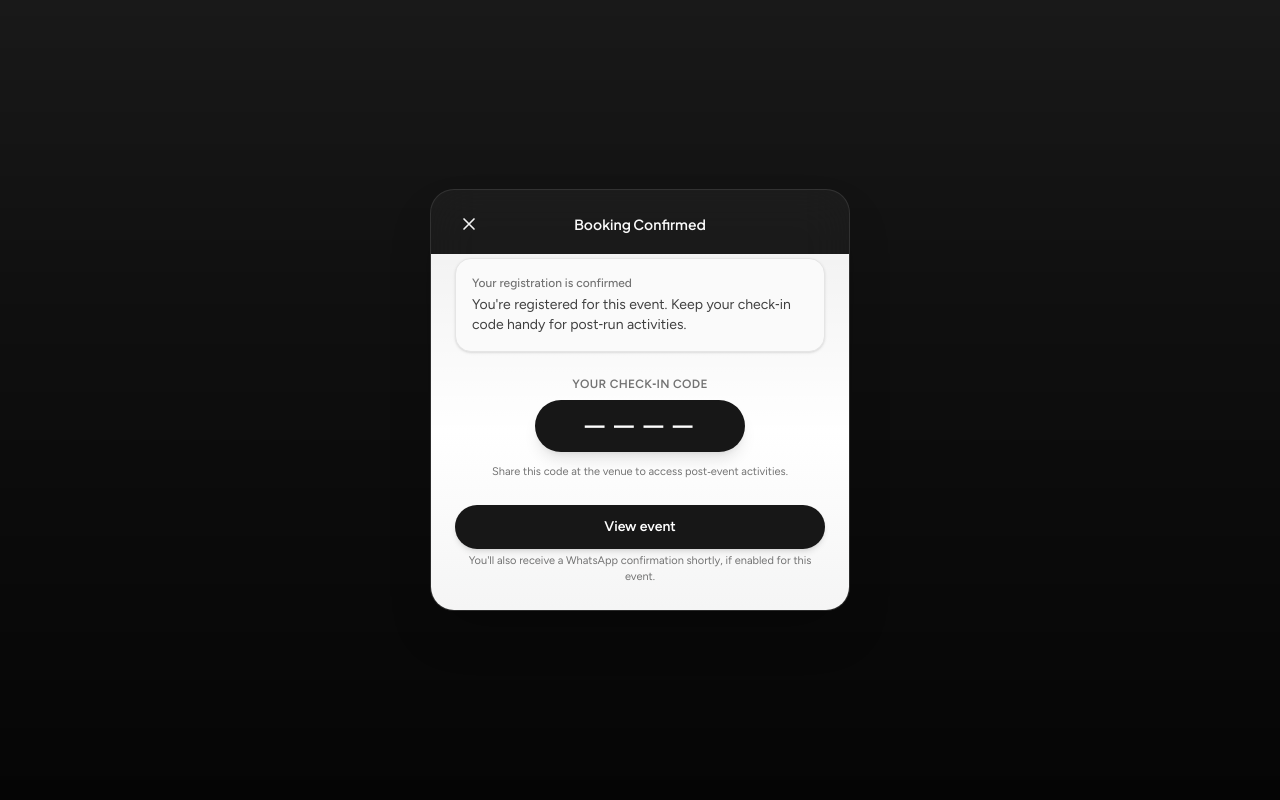
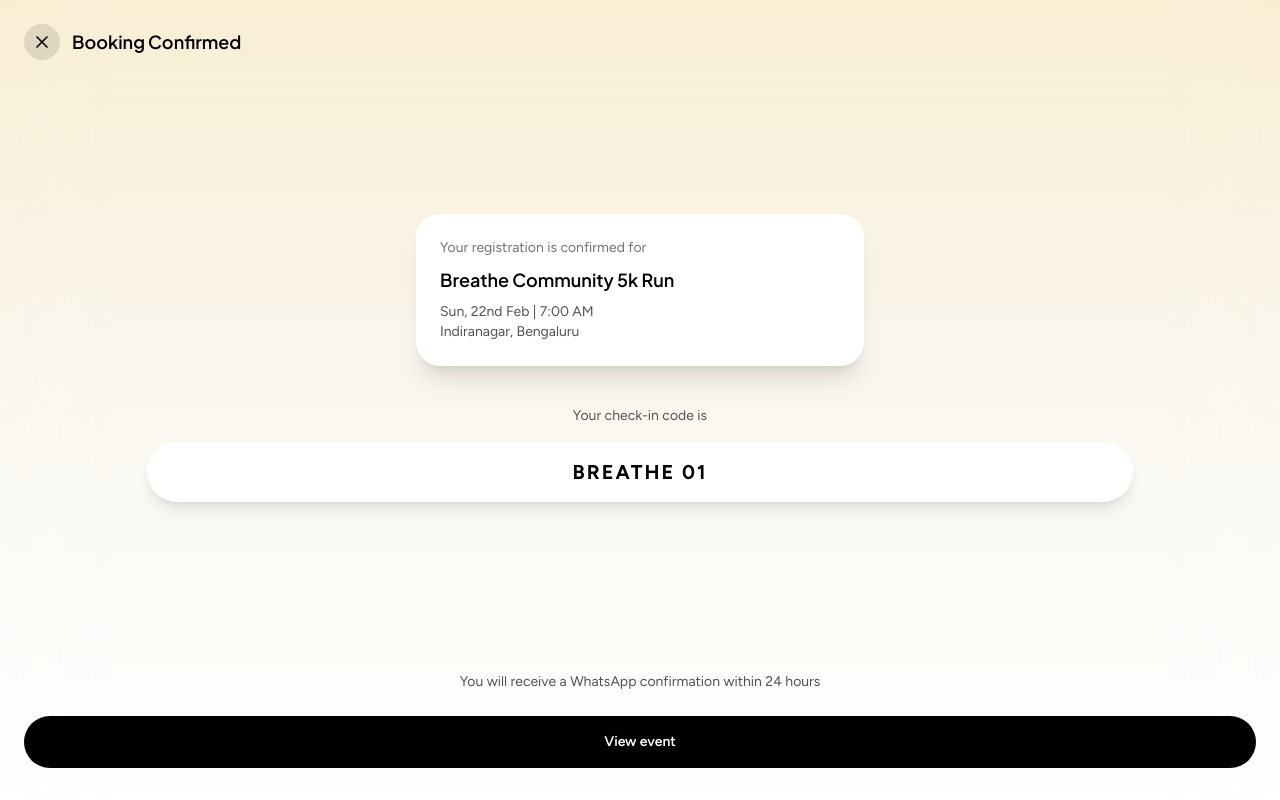
Before and after one commit to yashvardhansharma111/vybeme_web, a Next.js app: page /post/1/confirmation in a window 1280 px wide. Built offline with nearby package versions, Linux system fonts and the light colour scheme; no server answers.

Commit message:
monis bhai wala prompt

```diff
--- a/app/post/[id]/confirmation/page.tsx
+++ b/app/post/[id]/confirmation/page.tsx
@@ -8,6 +8,7 @@ export default function RegistrationConfirmationPage() {
   const params = useParams();
   const router = useRouter();
   const searchParams = useSearchParams();
+
   const planId = params.id as string;
   const code = (searchParams.get('code') || '').toUpperCase();
 
@@ -16,61 +17,83 @@ export default function RegistrationConfirmationPage() {
   };
 
   return (
-    <div
-      className="fixed inset-0 flex h-screen w-full items-center justify-center bg-gradient-to-b from-neutral-900/90 via-neutral-900/85 to-black/90 px-4"
-      style={{
-        backgroundImage:
-          'linear-gradient(180deg, rgba(0,0,0,0.90) 0%, rgba(0,0,0,0.94) 40%, rgba(0,0,0,0.98) 100%)',
-      }}
-    >
-      <div className="relative w-full max-w-[420px] rounded-3xl bg-white/4 backdrop-blur-xl border border-white/10 overflow-hidden shadow-2xl">
+    <div className="relative flex min-h-screen w-full flex-col overflow-hidden">
+
+      {/* Golden White Gradient Background */}
+      <div className="absolute inset-0 bg-gradient-to-b from-[#f6e7c1] via-[#f8f4ea] to-white" />
+
+      {/* Granular Blur Layer */}
+      <div className="absolute inset-0 backdrop-blur-2xl bg-white/30" />
+
+      {/* Content */}
+      <div className="relative z-10 flex min-h-screen flex-col px-6 pt-6 pb-8">
+
         {/* Header */}
-        <header className="flex items-center justify-between px-5 pt-4 pb-3">
+        <div className="flex items-center gap-3 mb-8">
           <button
-            type="button"
             onClick={handleClose}
-            className="flex h-9 w-9 items-center justify-center rounded-full text-white/95 hover:bg-white/10"
-            aria-label="Close"
+            className="flex h-9 w-9 items-center justify-center rounded-full bg-black/10 backdrop-blur-md"
           >
-            <svg className="h-5 w-5" fill="none" stroke="currentColor" viewBox="0 0 24 24">
+            <svg className="h-5 w-5 text-black" fill="none" stroke="currentColor" viewBox="0 0 24 24">
               <path strokeLinecap="round" strokeLinejoin="round" strokeWidth={2} d="M6 18L18 6M6 6l12 12" />
             </svg>
           </button>
-          <h1 className="text-sm font-semibold text-white/98 whitespace-nowrap">Booking Confirmed</h1>
-          <div className="w-9" />
-        </header>
 
-        {/* Body */}
-        <div className="px-6 pb-6 pt-1 bg-gradient-to-b from-white/95 via-white to-neutral-100">
-          <div className="mb-6 rounded-2xl bg-neutral-50 border border-neutral-200 px-4 py-4 shadow-sm">
-            <p className="text-xs font-medium text-neutral-500 mb-1">Your registration is confirmed</p>
-            <p className="text-sm text-neutral-700">
-              You&apos;re registered for this event. Keep your check‑in code handy for post‑run activities.
+          <h1 className="text-lg font-semibold text-black">
+            Booking Confirmed
+          </h1>
+        </div>
+
+        {/* Spacer to push content near middle */}
+        <div className="flex-1 flex flex-col justify-center">
+
+          {/* White Confirmation Card */}
+          <div className="mx-auto w-full max-w-md rounded-3xl bg-white px-6 py-6 shadow-xl">
+            <p className="text-sm text-neutral-500 mb-2">
+              Your registration is confirmed for
+            </p>
+
+            <h2 className="text-lg font-semibold text-black mb-2">
+              Breathe Community 5k Run
+            </h2>
+
+            <p className="text-sm text-neutral-600">
+              Sun, 22nd Feb | 7:00 AM
+            </p>
+
+            <p className="text-sm text-neutral-600">
+              Indiranagar, Bengaluru
             </p>
           </div>
 
-          <div className="mb-6 text-center">
-            <p className="text-xs font-semibold text-neutral-500 mb-2 tracking-wide">YOUR CHECK‑IN CODE</p>
-            <div className="inline-flex min-w-[210px] items-center justify-center rounded-full bg-neutral-900 px-6 py-3 shadow-lg">
-              <span className="text-lg font-extrabold tracking-[0.15em] text-white">
-                {code || '— — — —'}
+          {/* Check-in Code Section */}
+          <div className="mt-10 text-center">
+            <p className="text-sm text-neutral-600 mb-4">
+              Your check-in code is
+            </p>
+
+            <div className="mx-auto w-[80%] rounded-full bg-white py-4 shadow-lg">
+              <span className="text-xl font-bold tracking-widest text-black">
+                {code || 'BREATHE 01'}
               </span>
             </div>
-            <p className="mt-3 text-[11px] text-neutral-500">
-              Share this code at the venue to access post‑event activities.
-            </p>
           </div>
+        </div>
+
+        {/* Bottom Section */}
+        <div className="mt-12">
+          <p className="text-center text-sm text-neutral-600 mb-6">
+            You will receive a WhatsApp confirmation within 24 hours
+          </p>
 
           <Link
             href={`/post/${planId}`}
-            className="mb-1 flex h-11 w-full items-center justify-center rounded-[999px] bg-neutral-900 text-sm font-semibold text-white shadow-md hover:bg-neutral-800 transition-colors"
+            className="block w-full rounded-full bg-black py-4 text-center text-sm font-semibold text-white"
           >
             View event
           </Link>
-          <p className="mt-1 text-center text-[11px] text-neutral-500">
-            You&apos;ll also receive a WhatsApp confirmation shortly, if enabled for this event.
-          </p>
         </div>
+
       </div>
     </div>
   );
--- a/app/post/[id]/page.tsx
+++ b/app/post/[id]/page.tsx
@@ -111,6 +111,7 @@ export default function PostPage() {
   const [gender, setGender] = useState('');
   const [runningExperience, setRunningExperience] = useState('');
   const [whatBringsYou, setWhatBringsYou] = useState('');
+  const [confirmationCode, setConfirmationCode] = useState<string | null>(null);
   const [currentUserProfile, setCurrentUserProfile] = useState<{ name?: string; profile_image?: string | null; phone_number?: string | null } | null>(null);
 
   const user = getWebUser();
@@ -212,7 +213,14 @@ export default function PostPage() {
     if (!postId || !user?.user_id || !post || (post as PostData).type !== 'business') return;
     getUserTicket(postId, user.user_id)
       .then((res) => {
-        if (res.success && res.data?.ticket) setBusinessRegistered(true);
+        if (res.success && res.data?.ticket) {
+          setBusinessRegistered(true);
+        }
+        // capture checkin code for no-ticket events (registration may be returned even w/o ticket)
+        const code =
+          (res?.data as any)?.registration?.checkin_code ??
+          null;
+        if (code) setConfirmationCode(code);
       })
       .catch(() => {});
   }, [postId, user?.user_id, post]);
@@ -439,7 +447,8 @@ export default function PostPage() {
   }, [triggerPaymentAfterLogin, user?.user_id, selectedPassId, handleProceedToSurvey]);
 
   const handleSubmitRegistration = useCallback(() => {
-    if (!ageRange || !gender || !runningExperience) {
+    const isNoTicketEvent = passes.length === 0;
+    if (!isNoTicketEvent && (!ageRange || !gender || !runningExperience)) {
       setError('Please fill Age, Gender, and Running experience.');
       return;
     }
@@ -447,12 +456,17 @@ export default function PostPage() {
     setBusinessRegistering(true);
     setError(null);
     const passId = passes.length > 0 ? selectedPassId ?? undefined : undefined;
-    registerForBusinessEvent(postId, user.user_id, passId, undefined, {
-      age_range: ageRange,
-      gender,
-      running_experience: runningExperience,
-      what_brings_you: whatBringsYou.trim() || undefined,
-    })
+    // build survey object; for no-ticket event only send whatBringsYou
+    const survey: any = {};
+    if (isNoTicketEvent) {
+      survey.what_brings_you = whatBringsYou.trim() || undefined;
+    } else {
+      survey.age_range = ageRange;
+      survey.gender = gender;
+      survey.running_experience = runningExperience;
+      survey.what_brings_you = whatBringsYou.trim() || undefined;
+    }
+    registerForBusinessEvent(postId, user.user_id, passId, undefined, survey)
       .then((res) => {
         clearPaymentVerified();
         setBusinessRegistered(true);
@@ -471,6 +485,7 @@ export default function PostPage() {
           (res as any)?.data?.registration?.checkin_code ??
           (res as any)?.registration?.checkin_code ??
           null;
+        if (checkinCode) setConfirmationCode(checkinCode);
         if (isFreeNoPasses && checkinCode) {
           router.push(`/post/${postId}/confirmation?code=${encodeURIComponent(checkinCode)}`);
         } else {
@@ -642,6 +657,34 @@ export default function PostPage() {
             const selectedPass = selectedPassId ? passes.find((p) => p.pass_id === selectedPassId) : undefined;
             const isPaidPass = selectedPass && selectedPass.price > 0;
             const needsPayment = isPaidPass && paymentVerifiedForPassId !== selectedPassId;
+
+            // simplified question for events without any ticket types
+            if (passes.length === 0) {
+              return (
+                <div className="rounded-2xl bg-white shadow-xl min-h-screen flex flex-col items-center justify-center p-6">
+                  <p className="text-lg font-bold text-neutral-900 text-center">
+                    Would you like to join us in a post-run coffee at Paragon?
+                  </p>
+                  <div className="mt-6 flex gap-4">
+                    <button
+                      type="button"
+                      onClick={() => { setWhatBringsYou('yes'); handleSubmitRegistration(); }}
+                      className="rounded-full bg-[#1C1C1E] px-6 py-3 text-sm font-bold text-white"
+                    >
+                      Yes
+                    </button>
+                    <button
+                      type="button"
+                      onClick={() => { setWhatBringsYou('no'); handleSubmitRegistration(); }}
+                      className="rounded-full border border-[#1C1C1E] px-6 py-3 text-sm font-bold text-[#1C1C1E]"
+                    >
+                      No
+                    </button>
+                  </div>
+                </div>
+              );
+            }
+
             return (
           <div className="rounded-2xl bg-white shadow-xl min-h-screen flex flex-col pb-24">
             <div className="sticky top-0 z-10 flex items-center gap-2 border-b border-neutral-200 bg-white px-4 py-3">
@@ -719,7 +762,13 @@ export default function PostPage() {
             onBookEvent={handleBookEvent}
             registered={businessRegistered}
             eventFull={eventFull}
-            viewTicketHref={businessRegistered && user?.user_id ? `/post/${postId}/ticket` : undefined}
+            viewTicketHref={
+              businessRegistered && user?.user_id
+                ? passes.length === 0
+                  ? `/post/${postId}/confirmation${confirmationCode ? `?code=${encodeURIComponent(confirmationCode)}` : ''}`
+                  : `/post/${postId}/ticket`
+                : undefined
+            }
             attendees={guestList}
             currentUserProfileHref={user?.user_id ? `/profile/${user.user_id}` : undefined}
             currentUserAvatar={currentUserProfile?.profile_image}
```
